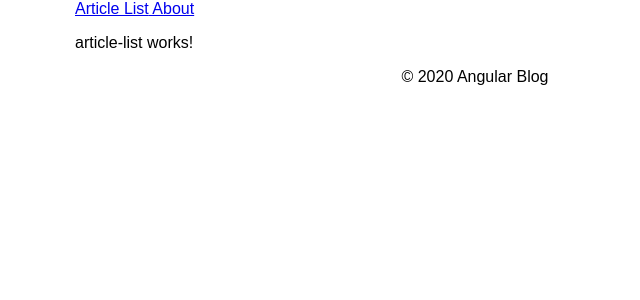
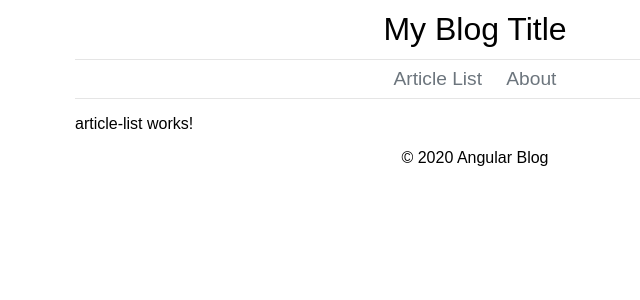
Before and after one commit to dilancse/Angular-Blog, an Angular app in the folder Angular-Blog/: page /articles in a window 1280 px wide. Shown: the top 300 px of the page, without its empty margins (165-805 px from the left). Built offline with nearby package versions, Linux system fonts and the light colour scheme.

Commit message:
Add styles for nav bar decorations

```diff
--- a/Angular-Blog/src/app/nav-bar/nav-bar.component.css
+++ b/Angular-Blog/src/app/nav-bar/nav-bar.component.css
@@ -0,0 +1,34 @@
+.title{
+  font-size: 2em;
+  text-align: center;
+  border-bottom: 1px solid #e5e5e5;
+  padding: 0.7rem;
+}
+
+.title a{
+  color: black !important;
+  text-decoration: none !important;
+}
+
+.navbar{
+  font-size: 1.2em;
+  text-align: center;
+  color: #6c757d;
+  border-bottom: 1px solid #e5e5e5;
+  padding: 0.5rem;
+}
+
+.nav-item{
+  padding: 10px;
+  text-decoration: none;
+  color: #6c757d;
+}
+
+.nav-item:visited, .nav-item:active, .nav-item:focus{
+  text-decoration: none;
+  color: #6c757d;
+}
+
+.nav-item:hover{
+  text-decoration: underline;
+}
--- a/Angular-Blog/src/app/nav-bar/nav-bar.component.html
+++ b/Angular-Blog/src/app/nav-bar/nav-bar.component.html
@@ -1,3 +1,9 @@
-<a routerLink='/articles'> Article List</a>
-
-<a routerLink='/about'> About </a>
+<header>
+  <div class="title">
+    <a routerLink=''>My Blog Title</a>
+  </div>
+  <nav class="navbar">
+    <a routerLink='/articles' class="nav-item"> Article List</a>
+    <a routerLink='/about' class="nav-item"> About </a>
+  </nav>
+</header>
```
